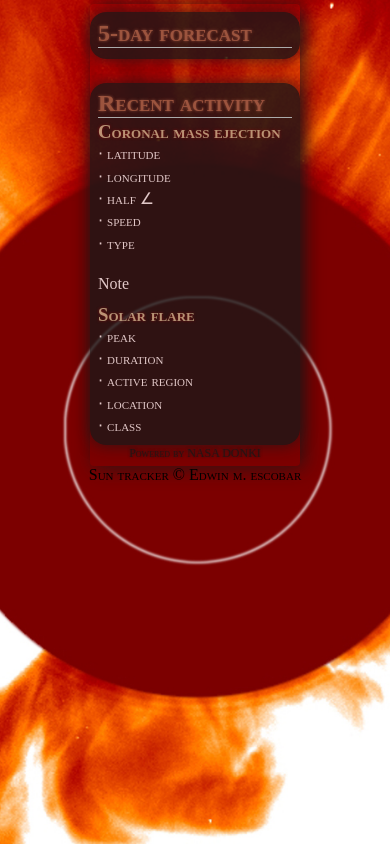
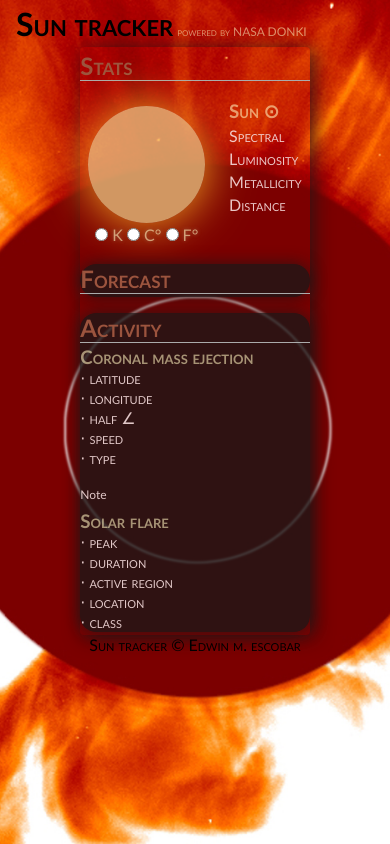
Before and after one commit to escowin/sun-tracker, a website built with webpack: page index.html in a window 390 px wide. Built offline with nearby package versions, Linux system fonts and the light colour scheme.

Commit message:
moved stats back into main for organizational purposes; cleaned up mobile style declarations

```diff
--- a/assets/css/styles.css
+++ b/assets/css/styles.css
@@ -4,6 +4,7 @@
     margin: 0;
     padding: 0;
     font-variant: small-caps;
+    font-family: 'Gill Sans', 'Gill Sans MT', Calibri, 'Trebuchet MS', sans-serif;
 }
 
 :root {
@@ -23,25 +24,40 @@ body {
     background-position: center;
     background-size: cover;
     background-attachment: fixed;
-    /* padding: 1vw 2vw; */
 }
 
+/* header */
 header {
+    padding: .25rem 1rem;
+}
+
+header h1 {
+    display: flex;
+    align-items: baseline;
+    gap: .25rem;
+}
+
+#api-info {
+    font-size: .75rem;
+    color: var(--yellow);
+    font-weight: lighter;
+}
+
+/* main */
+main {
+    display: flex;
+    flex-direction: column;
+    gap: 1rem;
+}
+/* current sun stats */
+#stats {
     display: grid;
     grid-template-columns: auto 1fr;
-    grid-template-areas:
-        "a a"
-        "b c";
-    gap: .25rem 1rem;
+    gap: 1rem;
 }
 
-#time {
-    grid-area: a;
-    font-size: 100%;
-}
 
 #sun {
-    grid-area: b;
     margin: .25rem;
     text-align: center;
 }
@@ -53,22 +69,15 @@ header {
 }
 
 #sun-text {
-    grid-area: c;
     display: grid;
     grid-template-columns: auto 1fr;
     gap: .25rem .5rem;
     height: fit-content;
 }
 
-#sun-text h1 {
+#sun-text h3 {
     grid-column: span 2;
 }
-
-
-
-/* main {
-    width: 100%;
-} */
 
 /* flow */
 body,
@@ -139,10 +148,7 @@ main {
 #forecast {
     background-color: var(--primary);
     box-shadow: 0 0 1rem var(--primary);
-    border-radius: 1rem;
-    padding: 2vw;
-    margin-bottom: 1.5rem;
-}
+    border-radius: 1rem;}
 
 #sun-details {
     margin-bottom: auto;
@@ -158,61 +164,24 @@ main {
 }
 
 .sun {
-    background-color: rgba(255, 214, 29, 0.577);
+    --size: 10vw;
+    background-color: rgba(255, 214, 29, 0.65);
     border-radius: 50%;
-    box-shadow: 0 0 2vw var(--secondary);
-    height: 10vw;
-    width: 10vw;
+    box-shadow: 0 0 3vw var(--secondary);
+    height: var(--size);
+    width: var(--size);
     margin: .5vw 1vw;
     animation: glowing 4s infinite alternate;
 }
 
-#header .sun {
-    width: 25vw;
-    height: 25vw;
-    background-color: rgba(255, 214, 29, 0.65);
-    box-shadow: 0 0 3vw var(--secondary);
-}
-
-#current-stats .sun {
-    padding: 5vh 0;
-    width: 30vw;
-    height: 30vw;
-}
-
 @keyframes glowing {
     100% {
-        background-color: rgba(255, 214, 29, 0.75);
-        box-shadow: 0 0 4vw rgba(255, 214, 29, 0.95);
+        background-color: rgba(247, 216, 145, 0.7);
+        box-shadow: 0 0 3rem rgb(255, 176, 29);
     }
 }
 
 /* typography */
-header {
-    color: var(--primary);
-    text-shadow: var(--text-shadow-sm) var(--primary);
-    /* font-size: .75rem; */
-    /* text-align: end; */
-}
-
-header p {
-    text-shadow: var(--text-shadow-sm) var(--accent);
-}
-
-header a:hover {
-    color: var(--accent);
-    text-shadow: var(--text-shadow) var(--secondary);
-}
-
-main p {
-    line-height: 1.4;
-}
-
-/* #title {
-    color: var(--primary);
-    text-shadow: var(--text-shadow) var(--tertiary);
-} */
-
 .date,
 #current-temp,
 #temp-units {
@@ -232,17 +201,10 @@ a {
 
 .subheader {
     color: var(--accent);
-    text-shadow: var(--text-shadow-sm) var(--accent);
 }
 
 h3 {
-    /* font-size: 1.15rem; */
     color: var(--yellow);
-    text-shadow: var(--text-shadow-sm) var(--tertiary);
-}
-
-.day p {
-    text-shadow: var(--text-shadow-sm) var(--secondary);
 }
 
 .sub,
@@ -260,28 +222,13 @@ h3 {
 
 #cme-note {
     font-variant: normal;
-    /* font-size: .75rem; */
+    font-size: .75rem;
     padding-bottom: .5rem;
-}
-
-#sun-details {
-    text-shadow: 0 0 1vw var(--yellow);
-}
-
-#api-info p {
-    color: var(--primary);
-    text-shadow: var(--text-shadow-sm) var(--primary);
-    text-align: center;
-    font-size: .75rem;
 }
 
 #api-info a:hover {
     color: var(--tertiary);
     text-shadow: var(--text-shadow-sm) var(--secondary);
-}
-
-.indent {
-    text-indent: .75rem;
 }
 
 /* display.tablet */
--- a/index.html
+++ b/index.html
@@ -28,18 +28,68 @@
   </head>
   <body>
     <header>
-
+        <h1>
+          Sun tracker
+          <span id="api-info">
+            powered by
+            <a href="https://api.nasa.gov/" target="_blank">NASA DONKI</a>
+          </span>
+        </h1>
+        <p id="current-date"></p>
     </header>
     <main>
-      <section id="header"></section>
+      <section id="stats">
+        <h2 class="subheader">Stats</h2>
+        <article id="sun">
+          <div class="sun"></div>
+          <div>
+            <p class="temp"></p>
+            <fieldset class="units" id="temp-units">
+              <input type="radio" id="kelvin" name="temp-unit" value="si" />
+              <label for="kelvin">K</label>
+
+              <input
+                type="radio"
+                id="celsius"
+                name="temp-unit"
+                value="metric"
+              />
+              <label for="celsius">C&deg;</label>
+
+              <input
+                type="radio"
+                id="fahrenheit"
+                name="temp-unit"
+                value="imperial"
+              />
+              <label for="fahrenheit">F&deg;</label>
+            </fieldset>
+          </div>
+        </article>
+
+        <article id="sun-text">
+          <h3>Sun &#8857;</h3>
+          <p>Spectral</p>
+          <p id="spectral"></p>
+          <p>Luminosity</p>
+          <p id="luminosity"></p>
+          <p>Metallicity</p>
+          <p id="metallicity"></p>
+          <p>Distance</p>
+          <p>
+            <span id="distance"></span><br />
+            <span id="au"></span>
+          </p>
+        </article>
+      </section>
 
       <section id="forecast">
-        <h2 class="subheader">5-day forecast</h2>
-        <div id="forecast-container"></div>
+        <h2 class="subheader">Forecast</h2>
+        <article id="forecast-container"></article>
       </section>
 
       <section class="section" id="recent">
-        <h2 class="subheader">Recent activity</h2>
+        <h2 class="subheader">Activity</h2>
 
         <article class="article" id="coronal-mass-ejection">
           <h3>Coronal mass ejection</h3>
@@ -84,12 +134,6 @@
           <p><span id="flr-class"></span></p>
         </article>
       </section>
-      <section id="api-info">
-        <p>
-          Powered by
-          <a href="https://api.nasa.gov/" target="_blank">NASA DONKI</a>
-        </p>
-      </section>
     </main>
 
     <footer>
```
